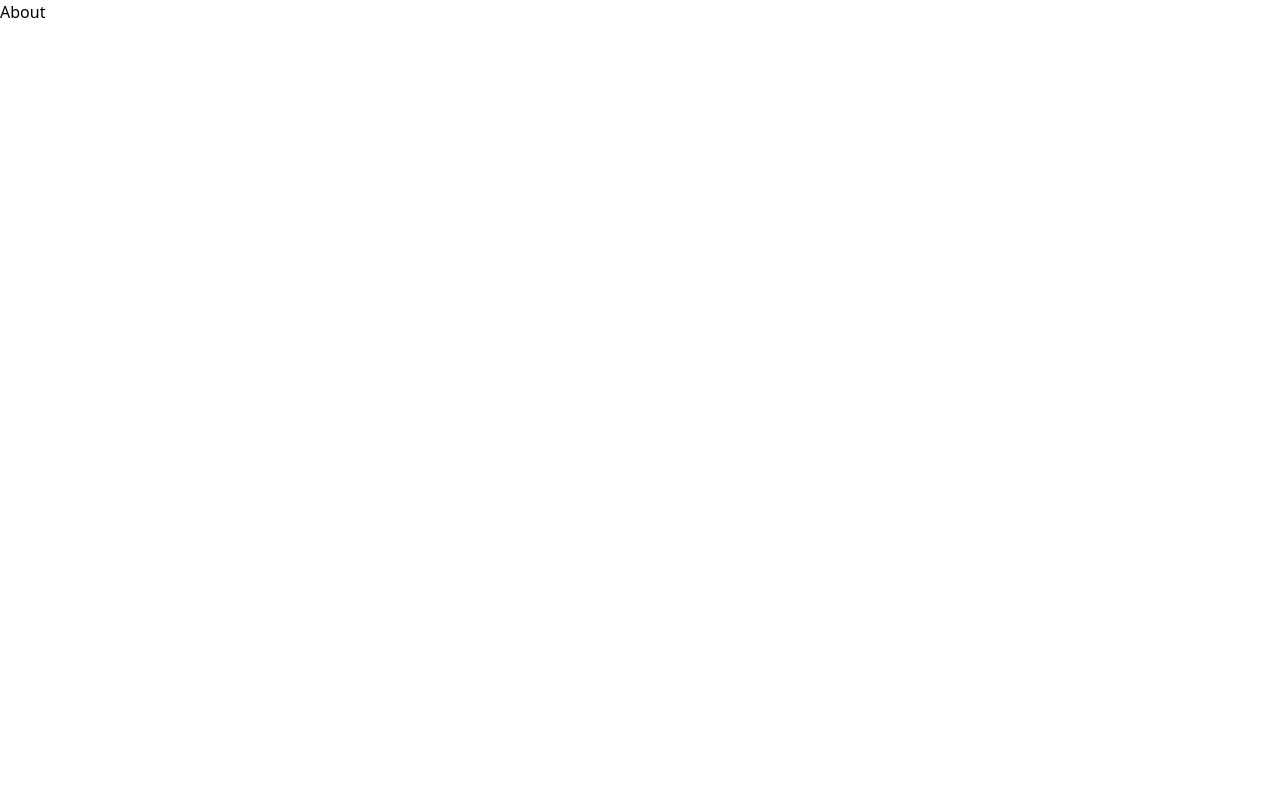
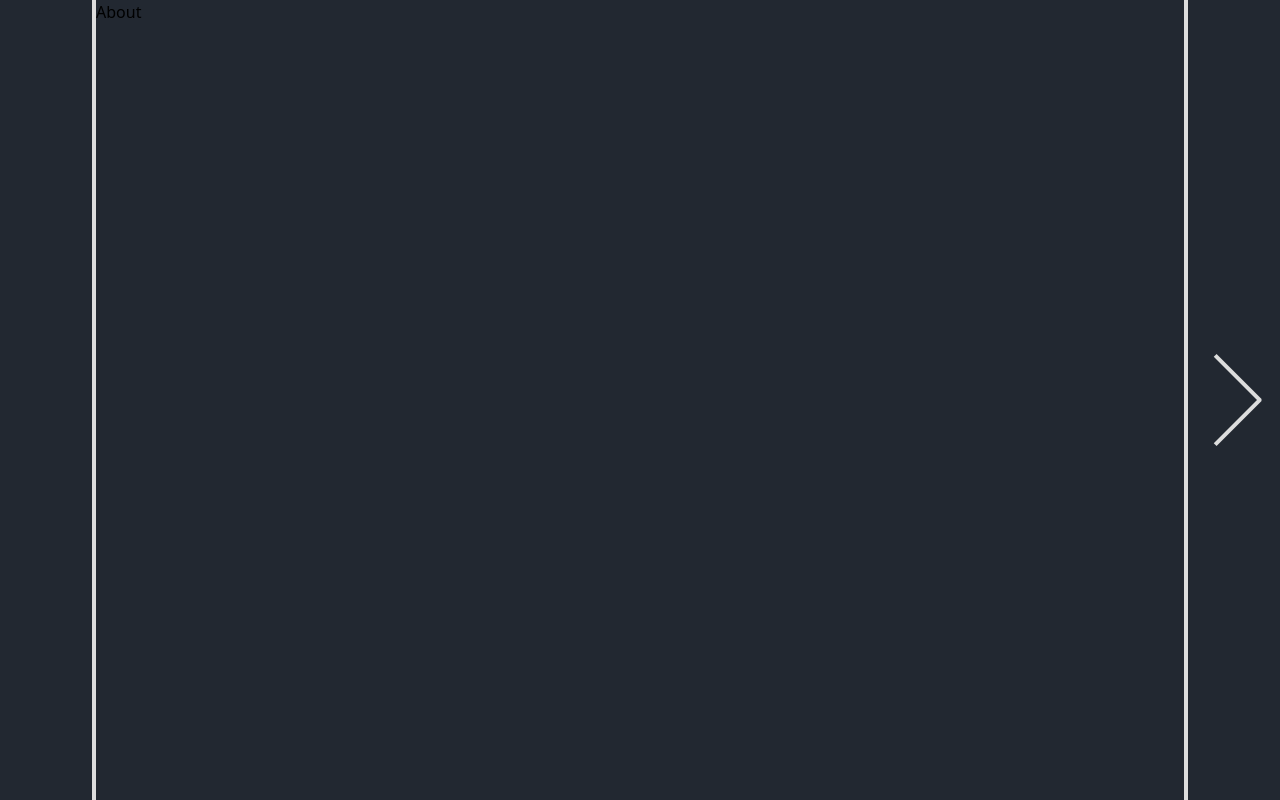
Before and after one commit to anmoljhamb/portfolio, a Next.js app in the folder new_version/: page /about in a window 1280 px wide. Built offline with nearby package versions, Linux system fonts and the light colour scheme.

Commit message:
Arrows added and navigate made

```diff
--- /dev/null
+++ b/new_version/app/(pages)/Arrows.tsx
@@ -0,0 +1,44 @@
+"use client";
+
+import Arrow from "@/app/components/Arrow";
+import { useEffect, useMemo, useState } from "react";
+import { allRoutes } from "./routes";
+import { redirect, usePathname } from "next/navigation";
+
+const Arrows = () => {
+  const pathname = usePathname();
+
+  const currentIndex = useMemo(() => {
+    for (let index = 0; index < allRoutes.length; index++) {
+      if (allRoutes[index].link === pathname) {
+        return index;
+      }
+    }
+    return 0;
+  }, [pathname]);
+
+  const handleDecrement = () => {
+    if (currentIndex === 0) {
+      return;
+    }
+    redirect(allRoutes[currentIndex - 1].link);
+  };
+
+  const handleIncrement = () => {
+    if (currentIndex === allRoutes.length - 1) {
+      return;
+    }
+    redirect(allRoutes[currentIndex + 1].link);
+  };
+
+  return (
+    <>
+      {currentIndex > 0 && <Arrow reverse onClick={handleDecrement} />}
+      {currentIndex < allRoutes.length - 1 && (
+        <Arrow onClick={handleIncrement} />
+      )}
+    </>
+  );
+};
+
+export default Arrows;
--- a/new_version/app/(pages)/layout.tsx
+++ b/new_version/app/(pages)/layout.tsx
@@ -2,6 +2,7 @@ import type { Metadata } from "next";
 import { Geist, Geist_Mono } from "next/font/google";
 import "@/app/globals.css";
 import { clsx } from "clsx";
+import Arrows from "./Arrows";
 
 const geistSans = Geist({
   variable: "--font-geist-sans",
@@ -28,10 +29,13 @@ export default function RootLayout({
       <body
         className={clsx(
           `${geistSans.variable} ${geistMono.variable} antialiased`,
-          "",
+          "h-screen w-screen bg-dark flex relative",
         )}
       >
-        {children}
+        <div id="root" className="w-full h-full mx-24 outline-light outline-4">
+          {children}
+        </div>
+        <Arrows />
       </body>
     </html>
   );
--- /dev/null
+++ b/new_version/app/(pages)/routes.ts
@@ -0,0 +1,5 @@
+export const allRoutes = [
+  { name: "About", link: "/about" },
+  { name: "Projects", link: "/projects" },
+  { name: "Conatct Me", link: "/contact-me" },
+];
--- /dev/null
+++ b/new_version/app/components/Arrow.tsx
@@ -0,0 +1,17 @@
+export default function Arrow({
+  reverse = false,
+  onClick,
+}: {
+  reverse?: boolean;
+  onClick: () => void;
+}) {
+  return (
+    <button
+      className={`group arrow${reverse ? " arrow-reverse" : ""}`}
+      onClick={onClick}
+    >
+      <div className="arrow-line rotate-45 origin-bottom-right" />
+      <div className="arrow-line -rotate-45 origin-top-right" />
+    </button>
+  );
+}
--- a/new_version/app/globals.css
+++ b/new_version/app/globals.css
@@ -6,3 +6,50 @@
   --color-accent: #f05454;
   --color-light: #dddddd;
 }
+
+.arrow {
+  @apply absolute top-1/2 w-16 h-32 cursor-pointer transition-transform duration-100 transform active:scale-90 -translate-y-1/2;
+  right: 1rem;
+}
+
+.arrow-reverse {
+  left: 1rem;
+  right: auto;
+  transform: scaleX(-1);
+}
+
+.arrow-line {
+  @apply absolute top-1/2 left-[-5px] w-full h-1 bg-[#dddddd] -translate-y-1/2;
+  position: absolute;
+}
+
+.arrow-line::after {
+  content: "";
+  position: absolute;
+  top: 0;
+  height: 100%;
+  background-color: #f05454;
+  transition: all 0.15s;
+}
+
+/* forward arrow animation */
+.arrow:hover .rotate-45::after {
+  left: 0;
+  transition-delay: 0.15s;
+}
+.arrow:hover .-rotate-45::after {
+  right: 0;
+  transition-delay: 0s;
+}
+
+/* initial state for ::after */
+.rotate-45::after {
+  left: 100%;
+  right: 0;
+  transition-delay: 0s;
+}
+.-rotate-45::after {
+  left: 0;
+  right: 100%;
+  transition-delay: 0.15s;
+}
```
Also changed, not shown: new_version/app/(pages)/contact-me/page.tsx (renamed from new_version/app/(pages)/contact/page.tsx).
